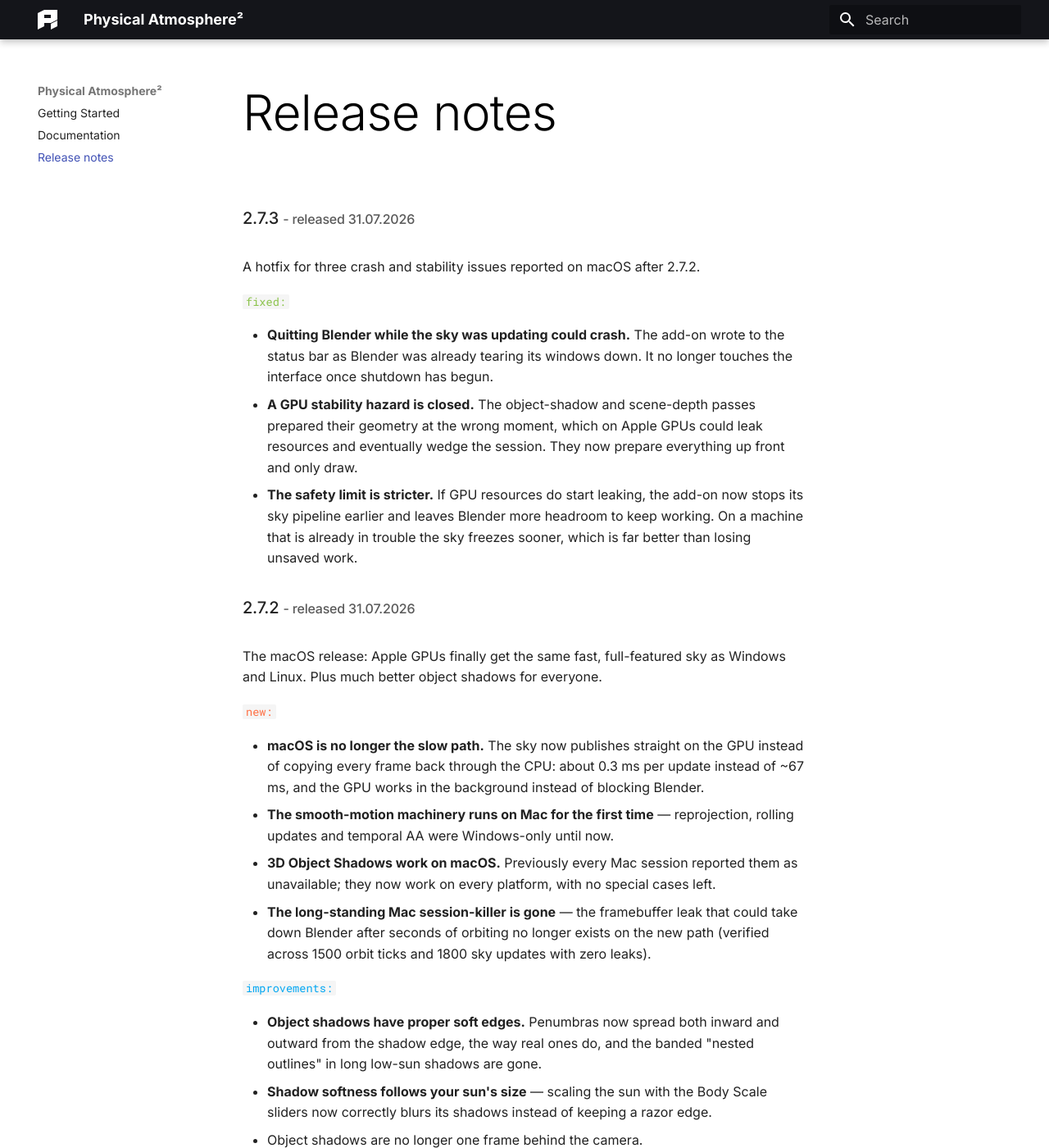
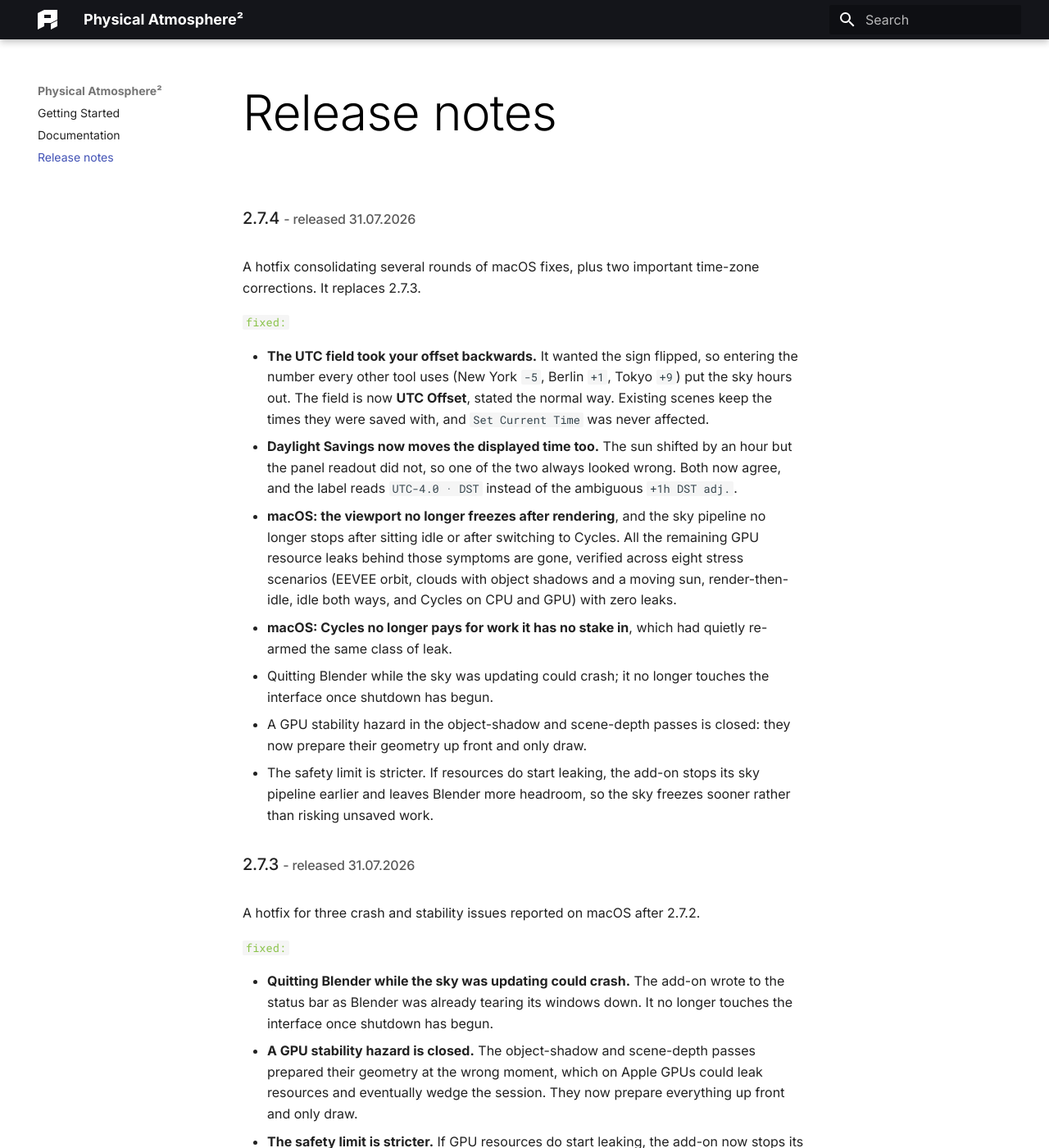
Before and after one commit to PhysicalAddons/web-pa, an MkDocs documentation site: the page built from docs/release-notes.md, in a window 1280 px wide and 1400 px high. Shown: the whole window at 82% size. Built offline with MkDocs 1.6.1 and Material for MkDocs 9.7.7, drawn with Linux system fonts in a browser that asks for light colours.

Commit message:
Release notes for 2.7.4
Co-Authored-By: Claude Fable 5 <noreply@anthropic.com>

```diff
--- a/docs/release-notes.md
+++ b/docs/release-notes.md
@@ -1,3 +1,18 @@
+### 2.7.4 <small>- released 31.07.2026</small>
+
+A hotfix consolidating several rounds of macOS fixes, plus two important time-zone corrections. It replaces 2.7.3.
+
+`fixed:`{: .label-fixed }
+
+- **The UTC field took your offset backwards.** It wanted the sign flipped, so entering the number every other tool uses (New York `-5`, Berlin `+1`, Tokyo `+9`) put the sky hours out. The field is now **UTC Offset**, stated the normal way. Existing scenes keep the times they were saved with, and `Set Current Time` was never affected.
+- **Daylight Savings now moves the displayed time too.** The sun shifted by an hour but the panel readout did not, so one of the two always looked wrong. Both now agree, and the label reads `UTC-4.0 · DST` instead of the ambiguous `+1h DST adj.`.
+- **macOS: the viewport no longer freezes after rendering**, and the sky pipeline no longer stops after sitting idle or after switching to Cycles. All the remaining GPU resource leaks behind those symptoms are gone, verified across eight stress scenarios (EEVEE orbit, clouds with object shadows and a moving sun, render-then-idle, idle both ways, and Cycles on CPU and GPU) with zero leaks.
+- **macOS: Cycles no longer pays for work it has no stake in**, which had quietly re-armed the same class of leak.
+- Quitting Blender while the sky was updating could crash; it no longer touches the interface once shutdown has begun.
+- A GPU stability hazard in the object-shadow and scene-depth passes is closed: they now prepare their geometry up front and only draw.
+- The safety limit is stricter. If resources do start leaking, the add-on stops its sky pipeline earlier and leaves Blender more headroom, so the sky freezes sooner rather than risking unsaved work.
+
+
 ### 2.7.3 <small>- released 31.07.2026</small>
 
 A hotfix for three crash and stability issues reported on macOS after 2.7.2.
```
